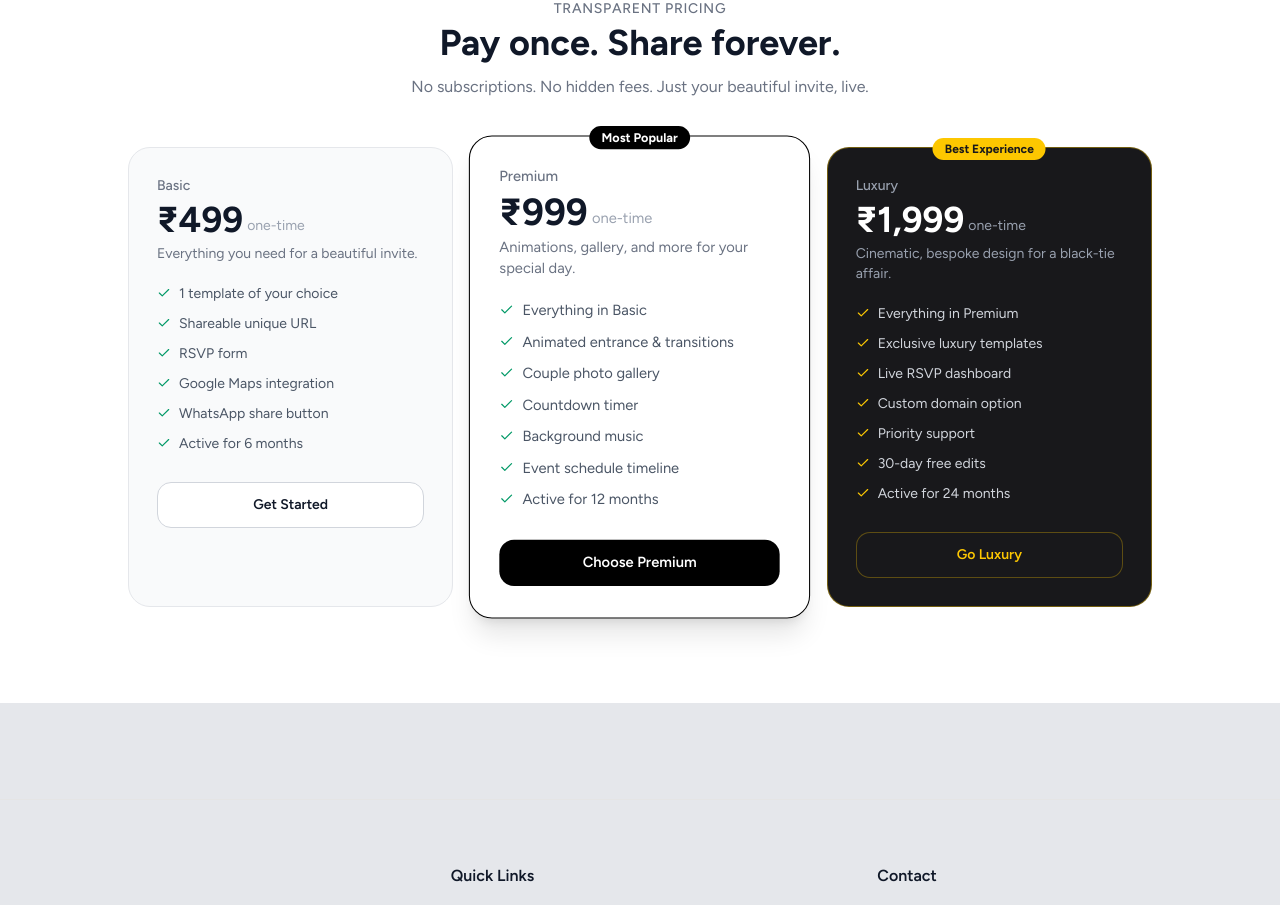
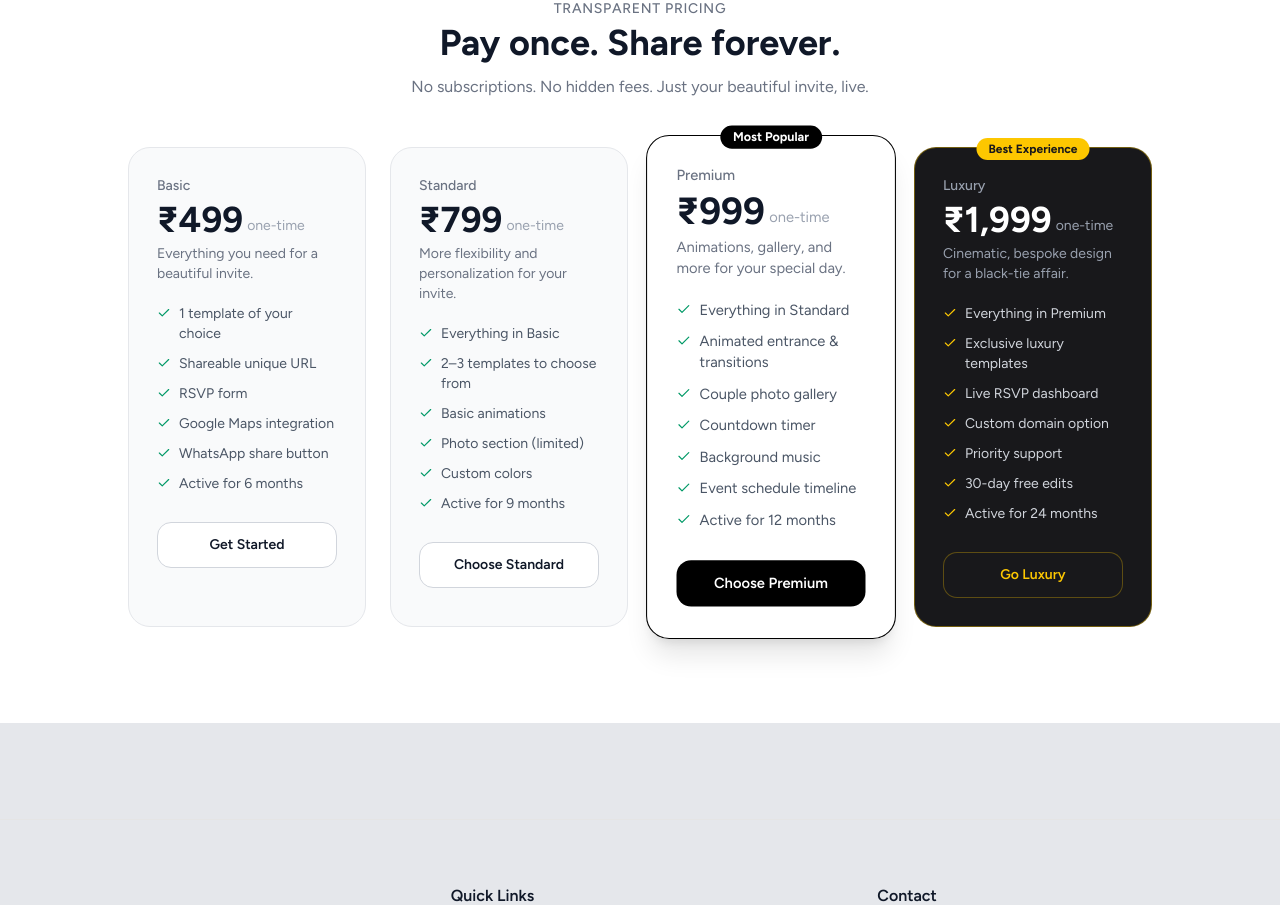
Before and after one commit to iamarshalrejith/WedCraft, a Next.js app: page / in a window 1280 px wide. Shown: the part 2920-3825 px from the top of the page. Built offline with nearby package versions, Linux system fonts and the light colour scheme; no server answers.

Commit message:
Updated Pricing Section

```diff
--- a/components/Pricing.tsx
+++ b/components/Pricing.tsx
@@ -22,12 +22,28 @@ const plans = [
     ctaStyle: "border border-gray-300 bg-white text-gray-900 hover:bg-gray-50",
   },
   {
+    tier: "Standard",
+    price: 799,
+    badge: null,
+    description: "More flexibility and personalization for your invite.",
+    features: [
+      "Everything in Basic",
+      "2–3 templates to choose from",
+      "Basic animations",
+      "Photo section (limited)",
+      "Custom colors",
+      "Active for 9 months",
+    ],
+    cta: "Choose Standard",
+    ctaStyle: "border border-gray-300 bg-white text-gray-900 hover:bg-gray-50",
+  },
+  {
     tier: "Premium",
     price: 999,
     badge: "Most Popular",
     description: "Animations, gallery, and more for your special day.",
     features: [
-      "Everything in Basic",
+      "Everything in Standard",
       "Animated entrance & transitions",
       "Couple photo gallery",
       "Countdown timer",
@@ -73,7 +89,7 @@ export const Pricing = () => {
           </p>
         </div>
 
-        <div className="grid grid-cols-1 md:grid-cols-3 gap-6 max-w-5xl mx-auto">
+        <div className="grid grid-cols-1 md:grid-cols-2 lg:grid-cols-4 gap-6 max-w-5xl mx-auto">
           {plans.map((plan, i) => (
             <motion.div
               key={plan.tier}
```
